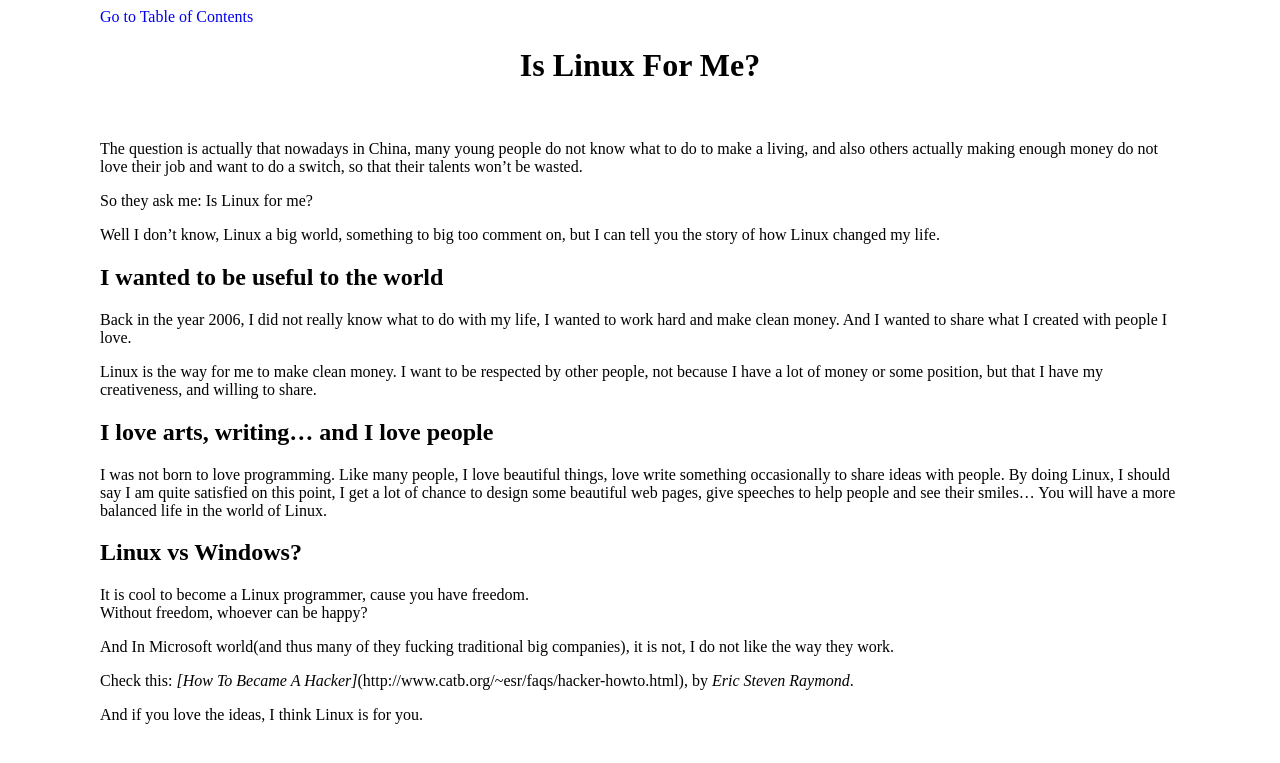
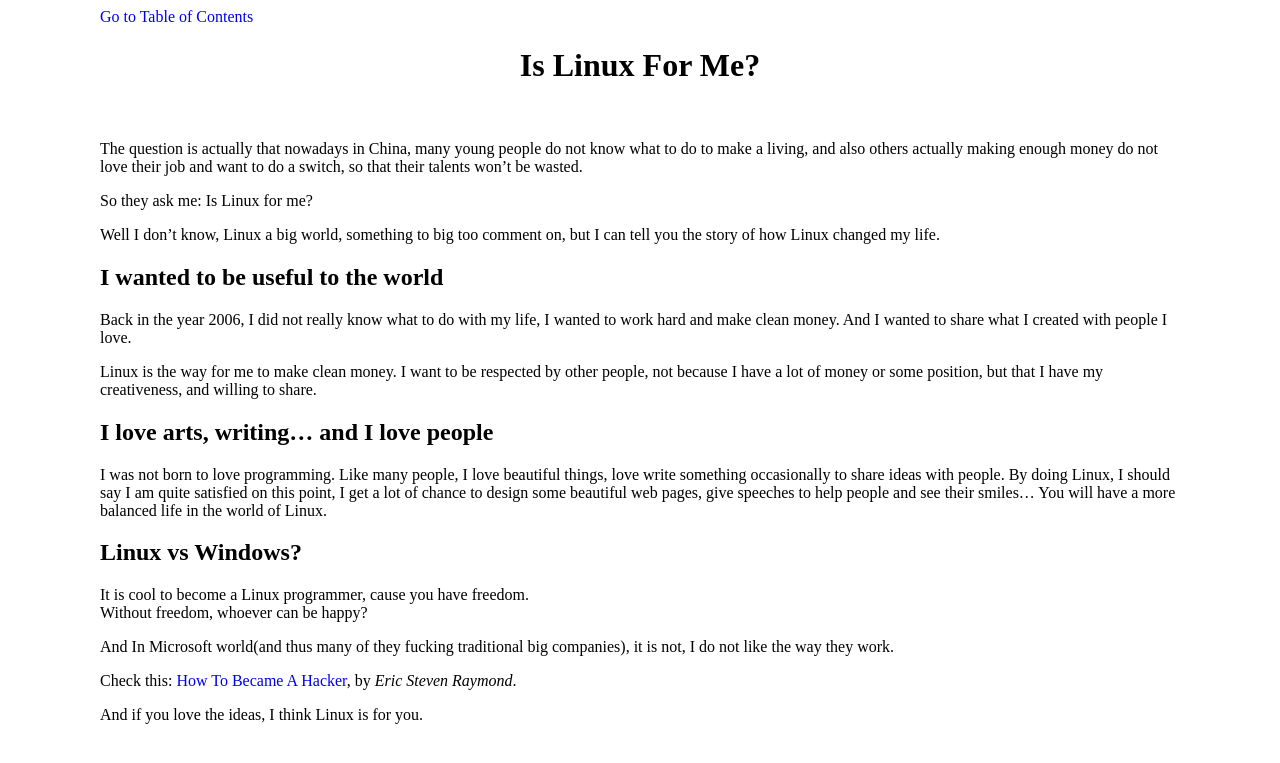
Before and after one commit to happypeter/LGCB, a Jekyll site: the page built from book/linux_for_me.md, in a window 1280 px wide. Shown: the top 763 px of the page. Built offline with Jekyll 4.4.1, drawn with Linux system fonts in a browser that asks for light colours; Markdown is read by kramdown in place of the engine named in the settings.

Commit message:
i # Please enter the commit message for your changes. Lines starting

```diff
--- a/book/linux_for_me.md
+++ b/book/linux_for_me.md
@@ -37,7 +37,7 @@ And In Microsoft world(and thus many of they fucking traditional big
 companies), it is not, I do not like the way they work.
 
 Check this:
-_[How To Became A Hacker]_(http://www.catb.org/~esr/faqs/hacker-howto.html),
+[How To Became A Hacker](http://www.catb.org/~esr/faqs/hacker-howto.html),
 by _Eric Steven Raymond_.
 
 And if you love the ideas, I think Linux is for you.
```
